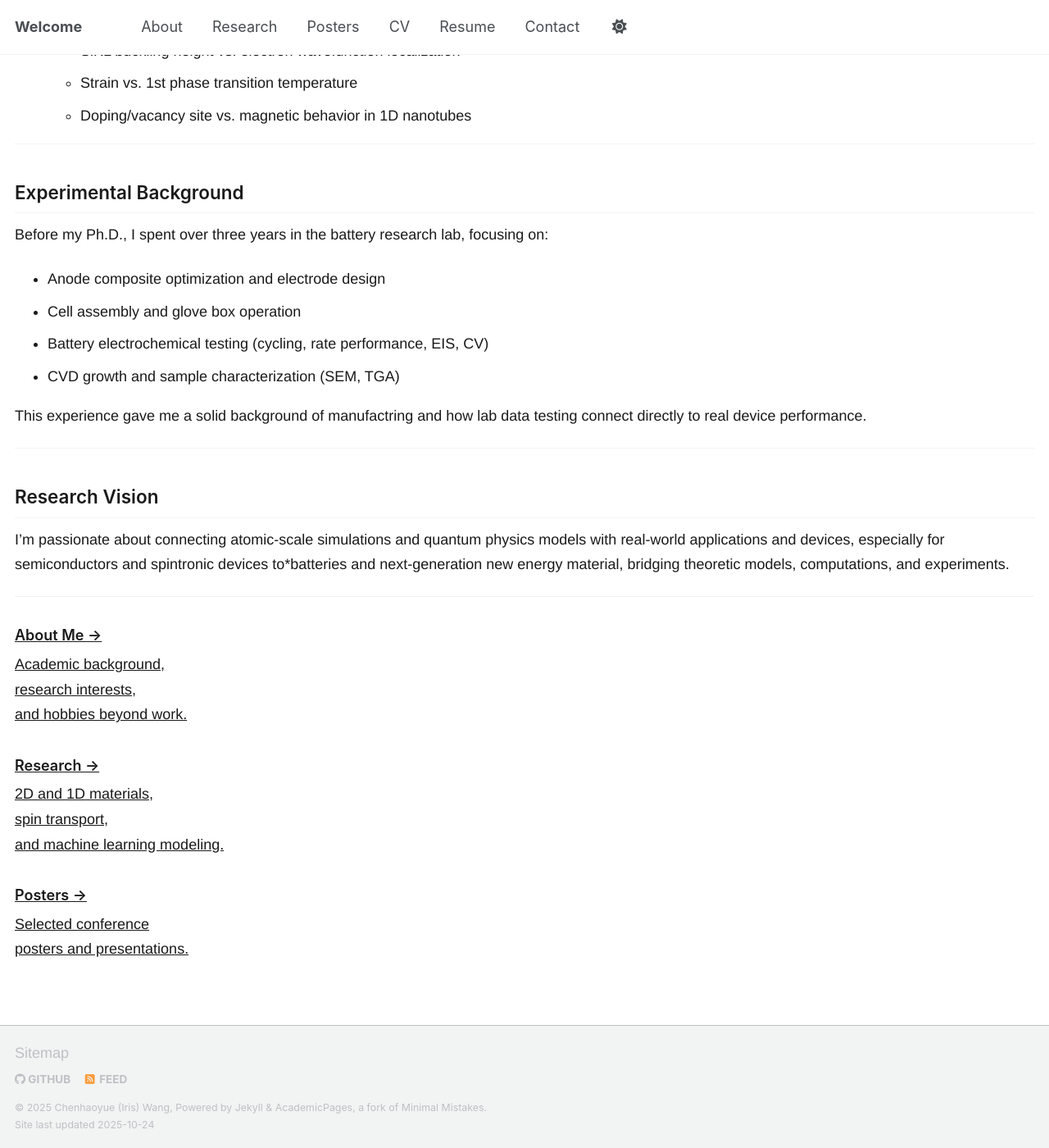
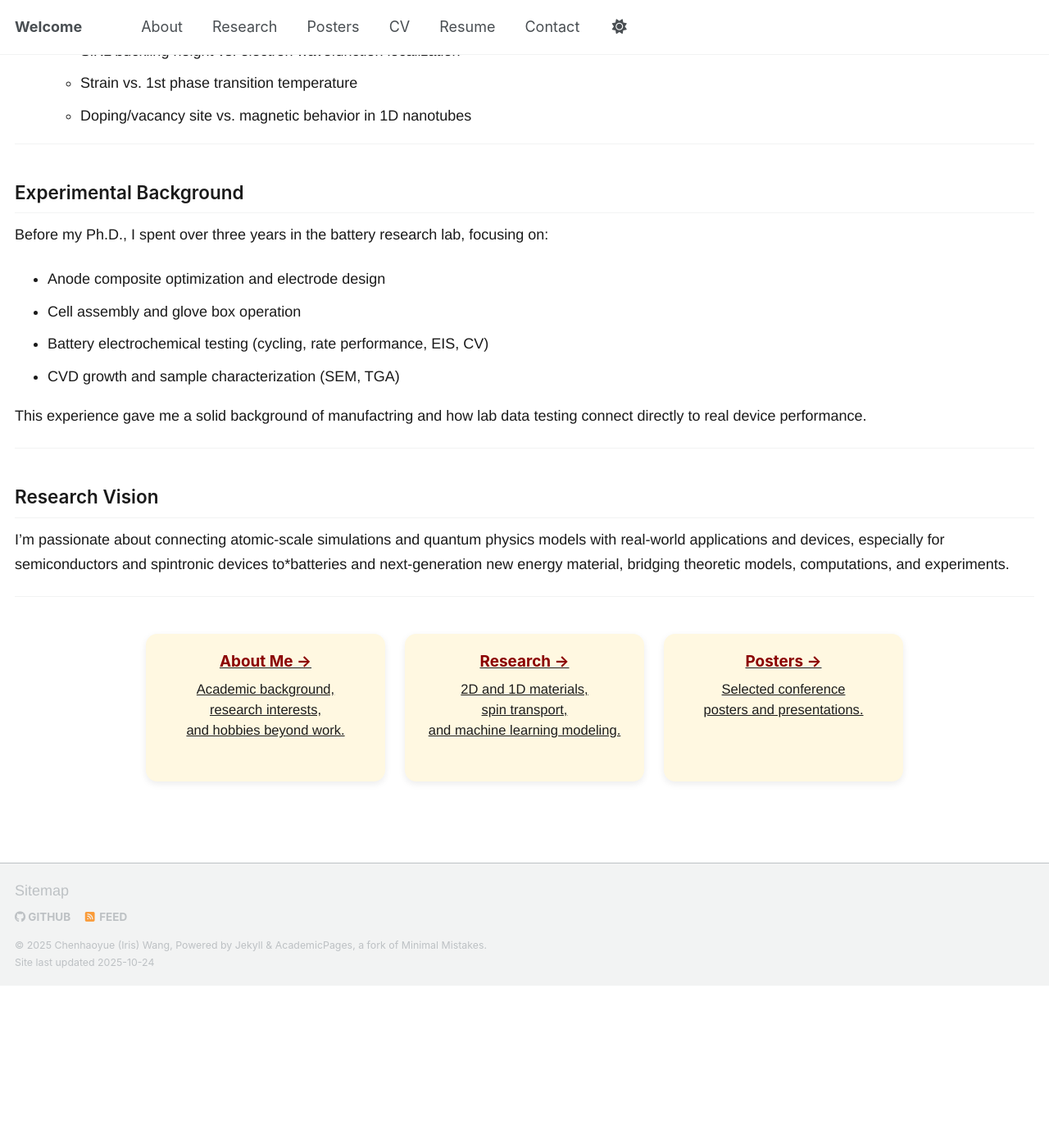
Before and after one commit to Iris-wang-233/Iris-Wang-233.github.io, a Jekyll site: the page built from _pages/index.md, in a window 1280 px wide and 1400 px high, scrolled down 679 px. Shown: the whole window at 82% size. Built offline with Jekyll 4.4.1, drawn with Linux system fonts in a browser that asks for light colours; a script that is not in the unit is left out; after the commit the page ends 1881 px from its top, so only the background shows below that.

Commit message:
Update custom.css

```diff
--- a/assets/css/custom.css
+++ b/assets/css/custom.css
@@ -94,3 +94,57 @@ a:hover {
   .feature__wrapper{ grid-template-columns: 1fr; }
   .card--about, .card--research, .card--posters { grid-column: 1; }
 }
+
+/* ===== Scoped home cards (no theme conflicts) ===== */
+.home-cards{
+  display: grid;
+  grid-template-columns: repeat(3, minmax(240px, 1fr));
+  gap: 24px;
+  max-width: 960px;
+  margin: 2.5rem auto;
+  padding: 0 1rem;
+  box-sizing: border-box;
+}
+
+.home-card{
+  display: block;                 /* full-card clickable */
+  background: #FFF8E1;
+  border-radius: 14px;
+  padding: 1.25rem 1rem;
+  box-shadow: 0 3px 8px rgba(0,0,0,.08);
+  text-align: center;
+  min-height: 180px;
+  text-decoration: none;
+  color: #1D1D1D;
+  transition: transform .25s ease, box-shadow .25s ease, background .25s ease, color .25s ease;
+  box-sizing: border-box;
+}
+
+.home-card h3{
+  margin: 0;
+  color: #8B0000;
+  font-weight: 700;
+  font-size: 1.05rem;
+}
+
+.home-card p{
+  margin: .6rem 0 0;
+  font-size: .92rem;
+  line-height: 1.5;
+}
+
+.home-card:hover{
+  transform: translateY(-4px);
+  box-shadow: 0 6px 14px rgba(0,0,0,.14);
+  background: #8B0000;
+  color: #fff;
+}
+.home-card:hover h3{ color: #fff; }
+
+/* Responsive */
+@media (max-width: 900px){
+  .home-cards{ grid-template-columns: repeat(2, minmax(220px, 1fr)); }
+}
+@media (max-width: 600px){
+  .home-cards{ grid-template-columns: 1fr; }
+}
```
